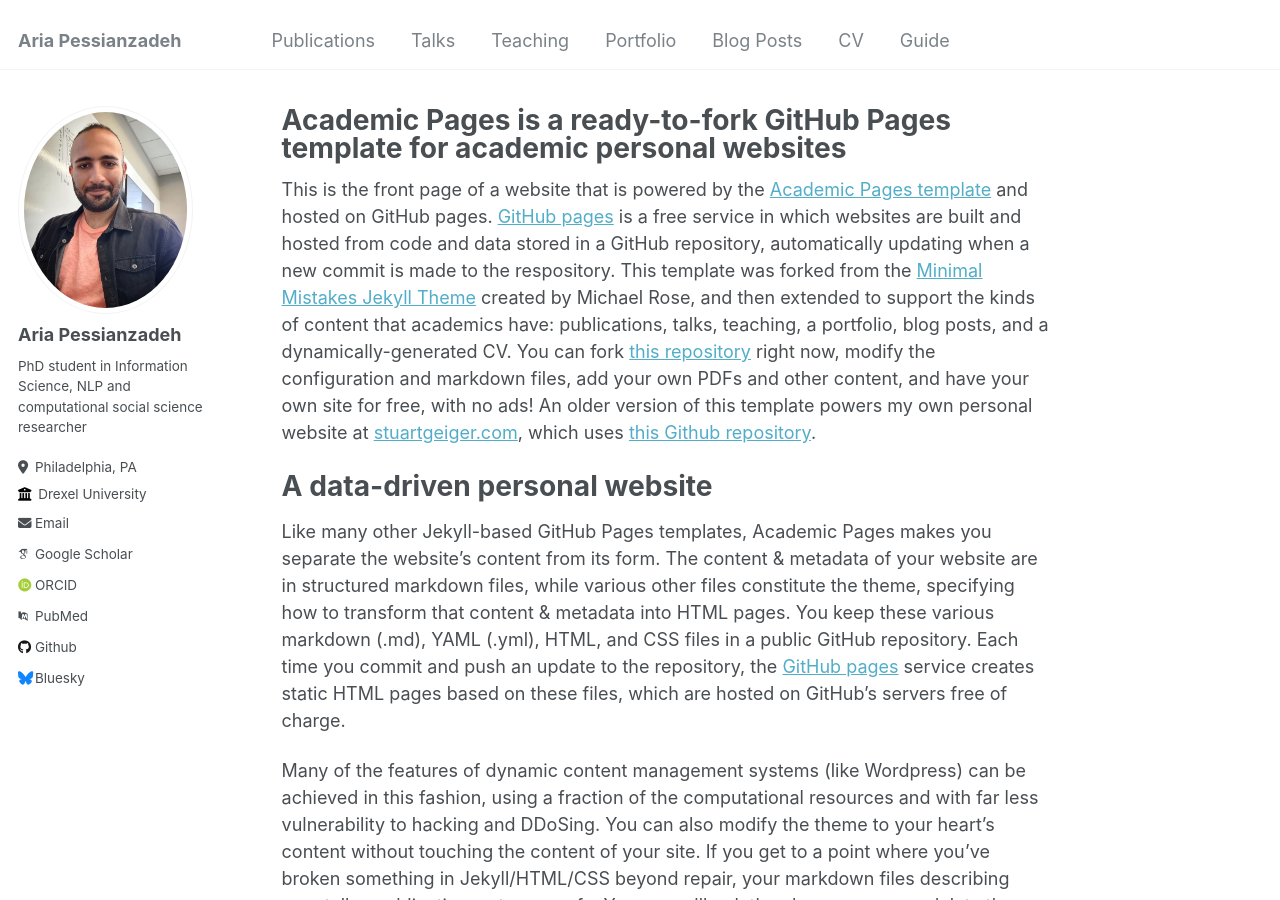
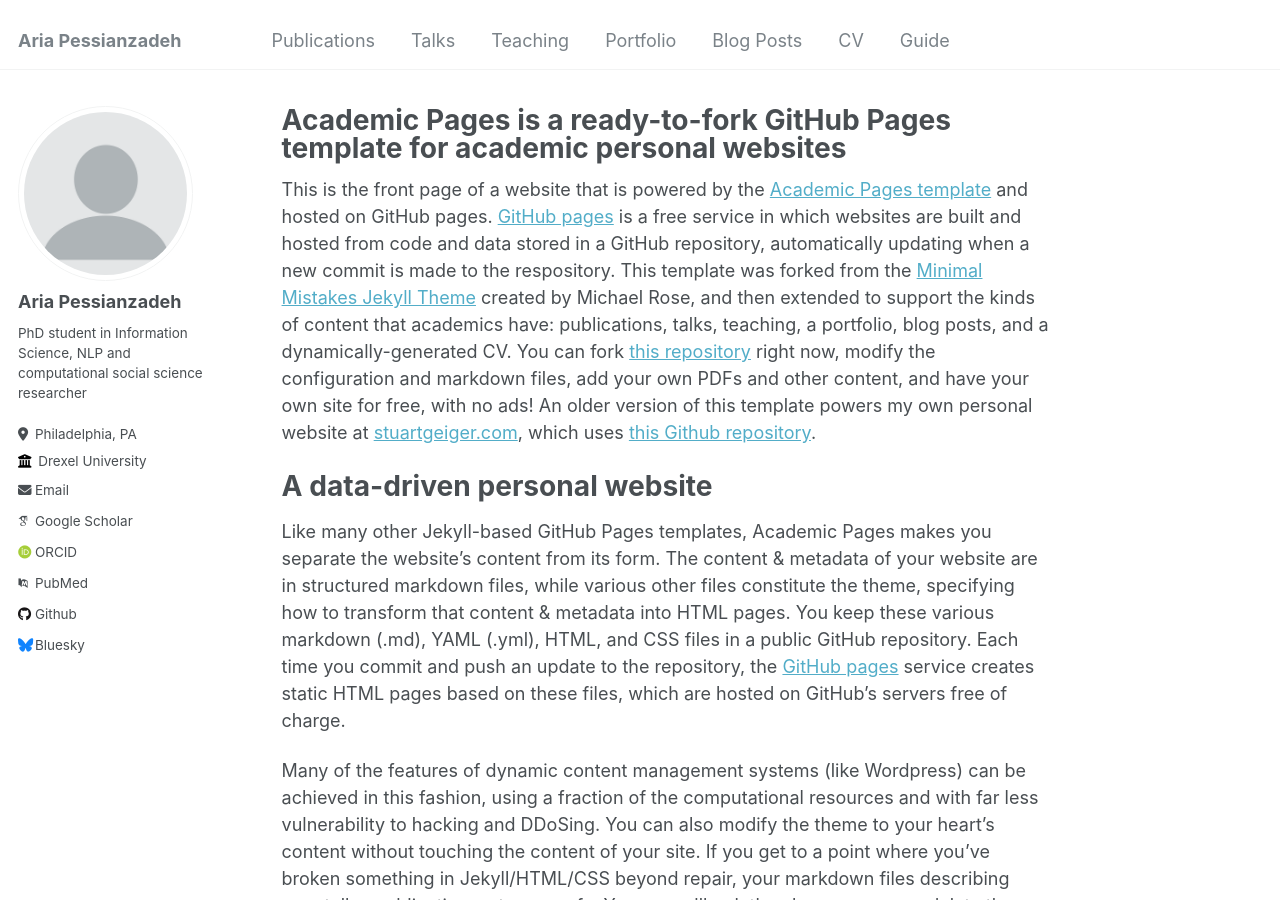
Before and after one commit to aryapess/aryapess.github.io, a Jekyll site: the page built from _pages/about.md, in a window 1280 px wide and 900 px high. Built offline with Jekyll 4.4.1, drawn with Linux system fonts in a browser that asks for light colours; some web fonts are replaced.

Commit message:
Update _config.yml

```diff
--- a/_config.yml
+++ b/_config.yml
@@ -21,7 +21,7 @@ repository               : "academicpages/academicpages.github.io"
 #               Additional customization can be done by editing /_includes/author-profile.html
 author:
   # Biographic information
-  avatar           : "photo_2024-08-29_12-31-53.jpg"
+  avatar           : "profile.png"
   name             : "Aria Pessianzadeh"
   pronouns         : # example: "she/her"
   bio              : "PhD student in Information Science, NLP and computational social science researcher"
```
